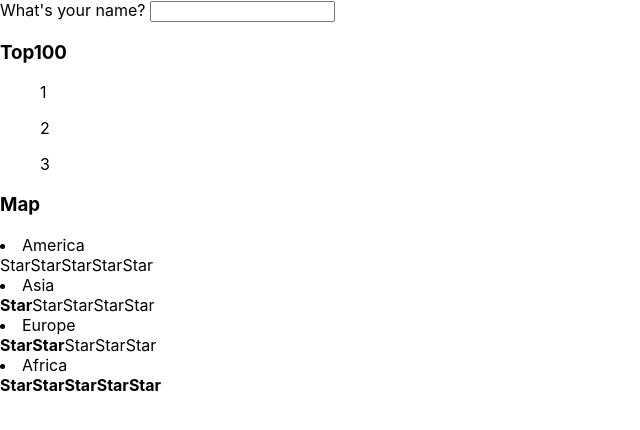
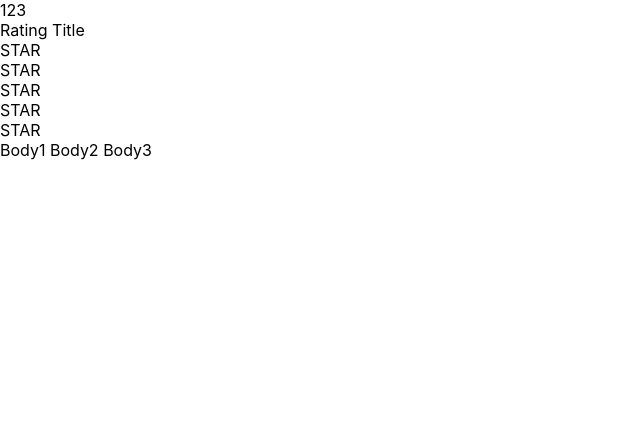
Before and after one commit to rutkovsky/react-kabzda, a React (Create React App) app: page / in a window 1280 px wide. Shown: the top 430 px of the page, without its empty margins (0-640 px from the left). Built offline with nearby package versions, Linux system fonts and the light colour scheme.

Commit message:
02-components part 2

```diff
--- a/src/App.tsx
+++ b/src/App.tsx
@@ -1,40 +1,55 @@
 import React from 'react';
 import './App.css';
-import Map from "./Map";
-import {Fragment as Frag} from "./Fragment";
 
 function App() {
+    console.log('App rendering')
     return (
         <div>
-            <Frag/>
-            <input/>
+            123
             <Rating/>
-            <Map/>
         </div>
     );
 }
 
-function RatingTitle() {
-    return (
-        <div>
-            <h3>Top100</h3>
-        </div>
-    );
-}function RatingBody() {
-    return (
-        <div>
-            <ul>1</ul>
-            <ul>2</ul>
-            <ul>3</ul>
-        </div>
-    );
-}
 function Rating() {
+    console.log('Rating rendering')
     return (
         <div>
             <RatingTitle/>
+            <Star/>
             <RatingBody/>
         </div>
-        )
+    )
 }
+
 export default App;
+
+function Star() {
+    console.log('Star rendering')
+    debugger
+    return (
+        <div>
+            <div>STAR</div>
+            <div>STAR</div>
+            <div>STAR</div>
+            <div>STAR</div>
+            <div>STAR</div>
+        </div>
+    )
+}
+
+function RatingTitle() {
+    console.log('RatingTitle rendering')
+    return <>Rating Title</>
+}
+
+function RatingBody() {
+    console.log('RatingBody rendering')
+    return (
+        <div>
+            Body1
+            Body2
+            Body3
+        </div>
+    )
+}
--- a/src/Fragment.tsx
+++ /dev/null
@@ -1,7 +0,0 @@
-import React from "react";
-
-export function Fragment() {
-    return (
-        <>What's your name? </>
-    );
-}
--- a/src/Map.tsx
+++ /dev/null
@@ -1,110 +0,0 @@
-import React from "react";
-
-function Map() {
-    console.log("Map rendering")
-    return (
-        <div>
-            <MapTitle/>
-            <MapBody/>
-        </div>
-    );
-}
-function MapTitle() {
-    console.log("MapTitle rendering")
-    return (
-        <div>
-            <h3>Map</h3>
-        </div>
-    );
-}
-function MapBody() {
-    console.log("MapBody rendering")
-    return (
-        <div>
-            <li>America <Star value={0}/></li>
-            <li>Asia <Star value={1}/></li>
-            <li>Europe <Star value={3}/></li>
-            <li>Africa <Star value={5}/></li>
-        </div>
-    );
-}
-
-function Star(props: any) {
-    console.log("Star rendering")
-        if (props.value === 1) {
-        return (
-            <div>
-                <Stars selected={true} />
-                <Stars selected={false} />
-                <Stars selected={false} />
-                <Stars selected={false} />
-                <Stars selected={false} />
-            </div>
-        );
-    }
-        if (props.value === 2) {
-        return (
-            <div>
-                <Stars selected={true} />
-                <Stars selected={true} />
-                <Stars selected={false} />
-                <Stars selected={false} />
-                <Stars selected={false} />
-            </div>
-        );
-    }
-        if (props.value === 3) {
-        return (
-            <div>
-                <Stars selected={true} />
-                <Stars selected={true} />
-                <Stars selected={false} />
-                <Stars selected={false} />
-                <Stars selected={false} />
-            </div>
-        );
-    }
-        if (props.value === 4) {
-        return (
-            <div>
-                <Stars selected={true} />
-                <Stars selected={true} />
-                <Stars selected={true} />
-                <Stars selected={true} />
-                <Stars selected={false} />
-            </div>
-        );
-    }
-        if (props.value === 5) {
-        return (
-            <div>
-                <Stars selected={true} />
-                <Stars selected={true} />
-                <Stars selected={true} />
-                <Stars selected={true} />
-                <Stars selected={true} />
-            </div>
-        );
-    }
-        else {
-        return (
-            <div>
-                <Stars selected={false} />
-                <Stars selected={false} />
-                <Stars selected={false} />
-                <Stars selected={false} />
-                <Stars selected={false} />
-            </div>
-        );
-    }
-}
-function Stars(props: any) {
-    console.log("StarSelect rendering")
-    if (props.selected === true) {
-        return <span><b>Star</b></span>
-    } else {
-        return <span>Star</span>
-    }
-}
-
-export default Map;
```
